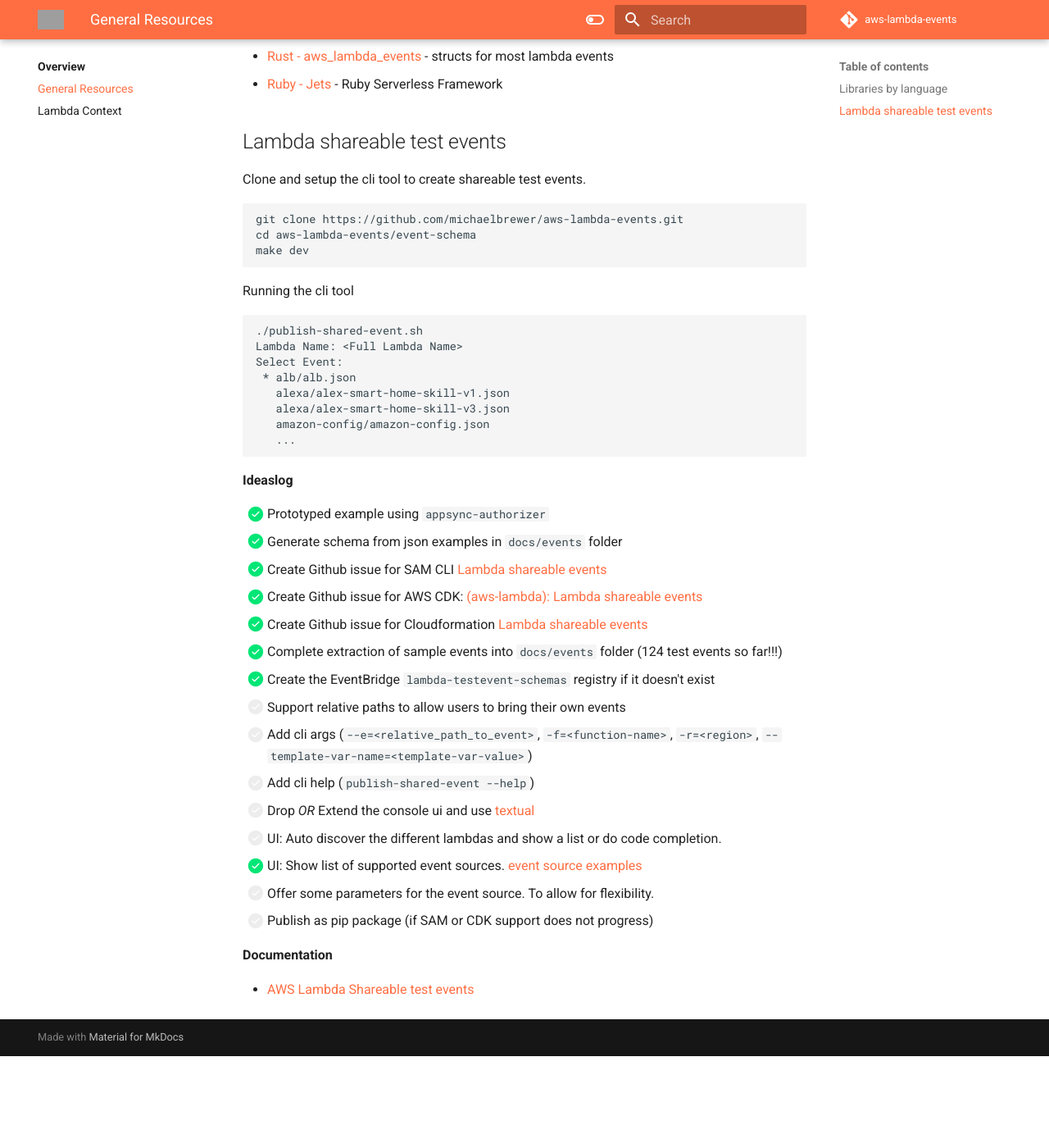
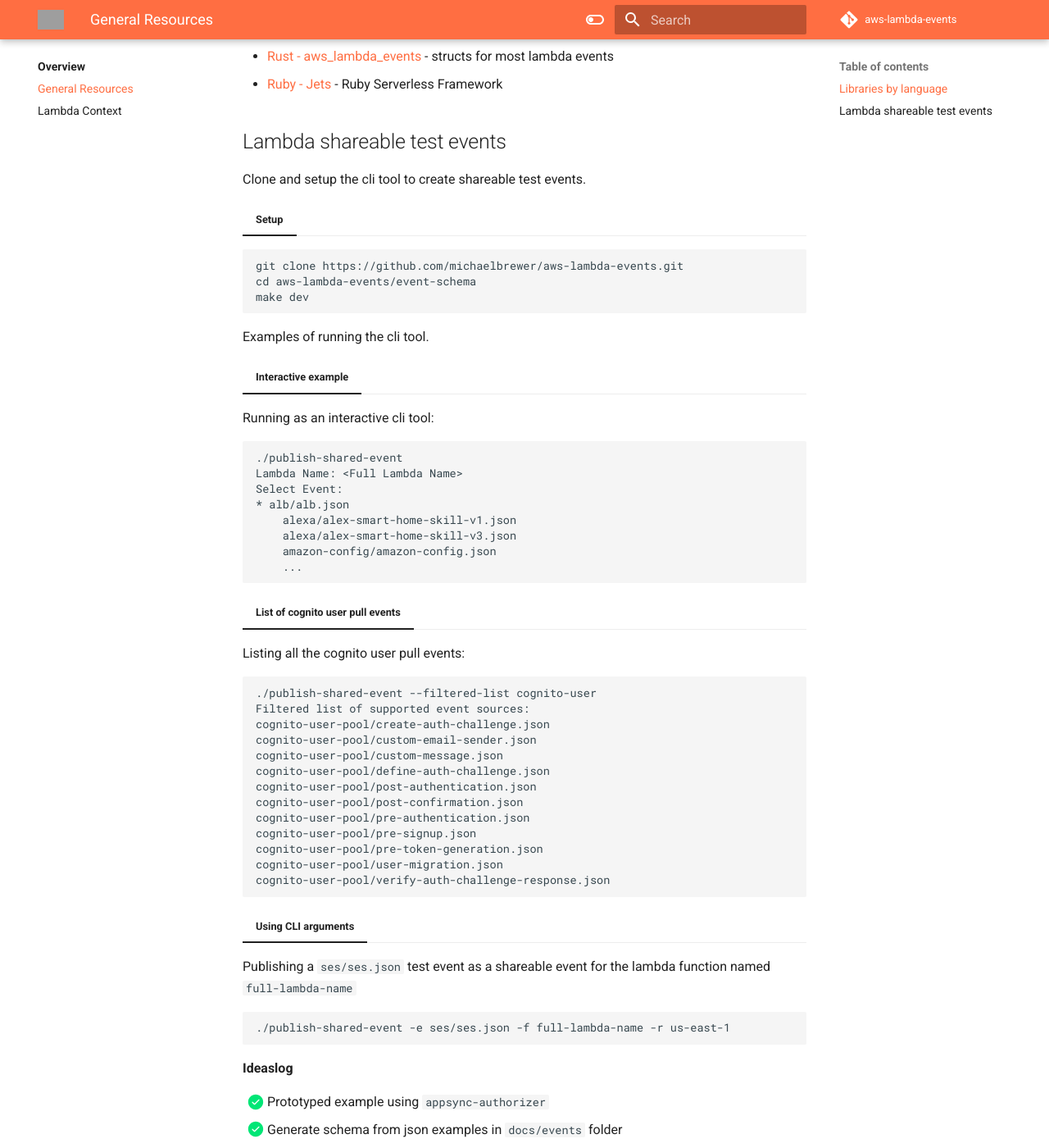
Before and after one commit to michaelbrewer/aws-lambda-events, an MkDocs documentation site: the page built from docs/lambda-resources.md, in a window 1280 px wide and 1400 px high, scrolled down 616 px. Shown: the whole window at 82% size. Built offline with MkDocs 1.6.1 and Material for MkDocs 9.7.7, drawn with Linux system fonts in a browser that asks for light colours; comment, search, counter and statistics services are not loaded; before the commit the page ends 1904 px from its top, so only the background shows below that; some of the changed text lies outside the part shown; grey boxes are pictures that could not be loaded.

Commit message:
feat(shareable-events): Add cli args

````diff
--- a/docs/lambda-resources.md
+++ b/docs/lambda-resources.md
@@ -24,23 +24,57 @@
 
 Clone and setup the cli tool to create shareable test events.
 
+=== "Setup"
+
 ```script
 git clone https://github.com/michaelbrewer/aws-lambda-events.git
 cd aws-lambda-events/event-schema
 make dev
 ```
 
-Running the cli tool
+Examples of running the cli tool.
 
-```bash
-./publish-shared-event.sh
+=== "Interactive example"
+
+Running as an interactive cli tool:
+
+```script
+./publish-shared-event
 Lambda Name: <Full Lambda Name>
 Select Event:
- * alb/alb.json
-   alexa/alex-smart-home-skill-v1.json
-   alexa/alex-smart-home-skill-v3.json
-   amazon-config/amazon-config.json
-   ...
+* alb/alb.json
+    alexa/alex-smart-home-skill-v1.json
+    alexa/alex-smart-home-skill-v3.json
+    amazon-config/amazon-config.json
+    ...
+```
+
+=== "List of cognito user pull events"
+
+Listing all the cognito user pull events:
+
+```script
+./publish-shared-event --filtered-list cognito-user
+Filtered list of supported event sources:
+cognito-user-pool/create-auth-challenge.json
+cognito-user-pool/custom-email-sender.json
+cognito-user-pool/custom-message.json
+cognito-user-pool/define-auth-challenge.json
+cognito-user-pool/post-authentication.json
+cognito-user-pool/post-confirmation.json
+cognito-user-pool/pre-authentication.json
+cognito-user-pool/pre-signup.json
+cognito-user-pool/pre-token-generation.json
+cognito-user-pool/user-migration.json
+cognito-user-pool/verify-auth-challenge-response.json
+```
+
+=== "Using CLI arguments"
+
+Publishing a `ses/ses.json` test event as a shareable event for the lambda function named `full-lambda-name`
+
+```script
+./publish-shared-event -e ses/ses.json -f full-lambda-name -r us-east-1
 ```
 
 **Ideaslog**
@@ -53,8 +87,14 @@
 - [x] Complete extraction of sample events into `docs/events` folder (124 test events so far!!!)
 - [x] Create the EventBridge `lambda-testevent-schemas` registry if it doesn't exist
 - [ ] Support relative paths to allow users to bring their own events
-- [ ] Add cli args (`--e=<relative_path_to_event>`, `-f=<function-name>`, `-r=<region>`, `--template-var-name=<template-var-value>`)
-- [ ] Add cli help (`publish-shared-event --help`)
+- [x] Add cli args
+    - [x] `--help` - prints cli help
+    - [x] `--list` - prints the list of support event sources
+    - [x] `--filtered-list=<begins-with-filter>` - prints a filtered list of support event sources
+    - [x] `-e=<event_source_name>` - set the event source (supported)
+    - [ ] `-e=<event_source_name>` - set the event source (relative)
+    - [x] `-f=<function-name>` - set the aws lambd function name
+    - [x] `-r=<region>` - override the aws region
 - [ ] Drop _OR_ Extend the console ui and use [textual](https://github.com/Textualize/textual)
 - [ ] UI: Auto discover the different lambdas and show a list or do code completion.
 - [x] UI: Show list of supported event sources. [event source examples](https://github.com/michaelbrewer/aws-lambda-events/tree/main/docs/events)
````
Also changed, not shown: 3 other files.
